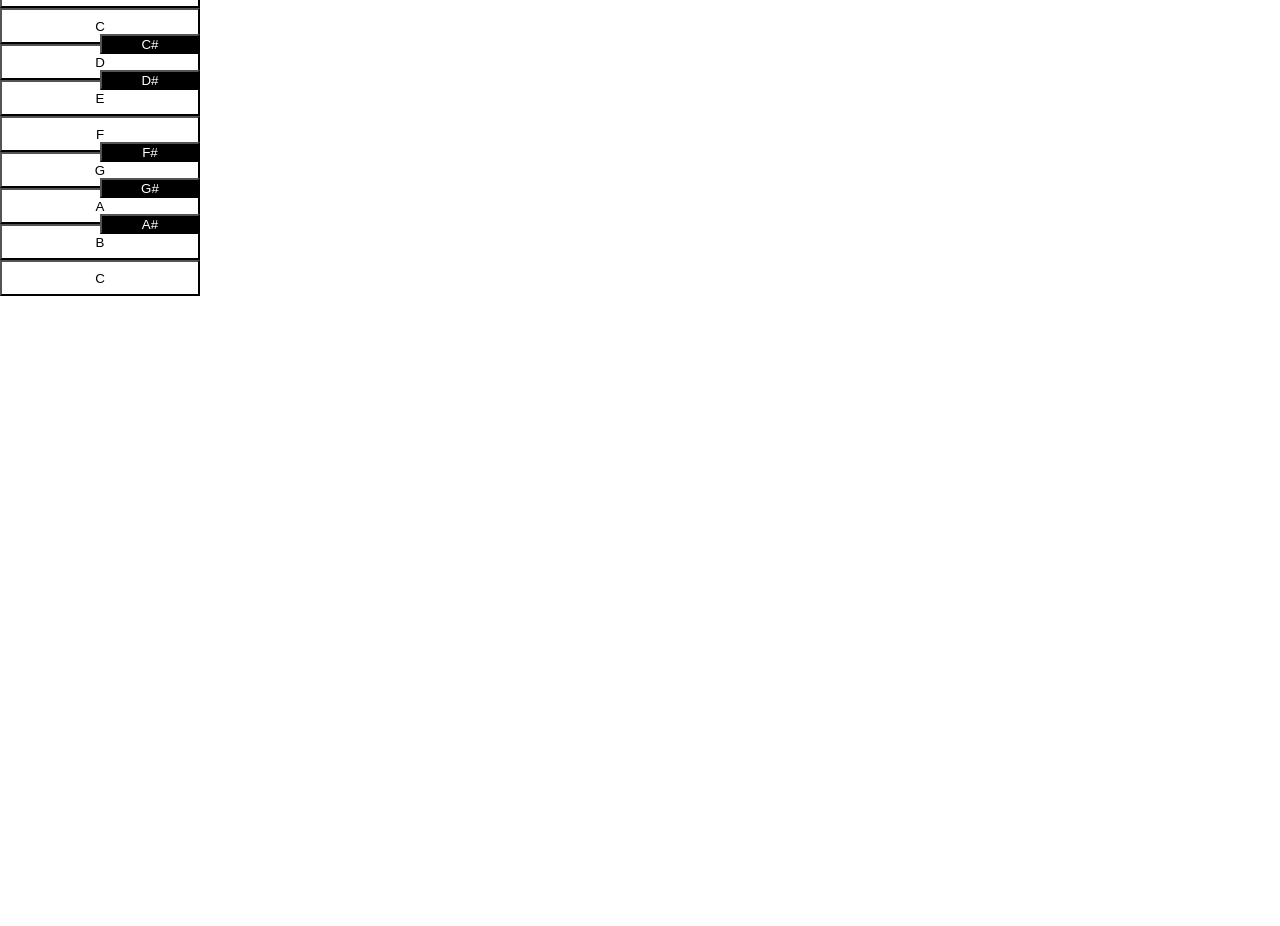
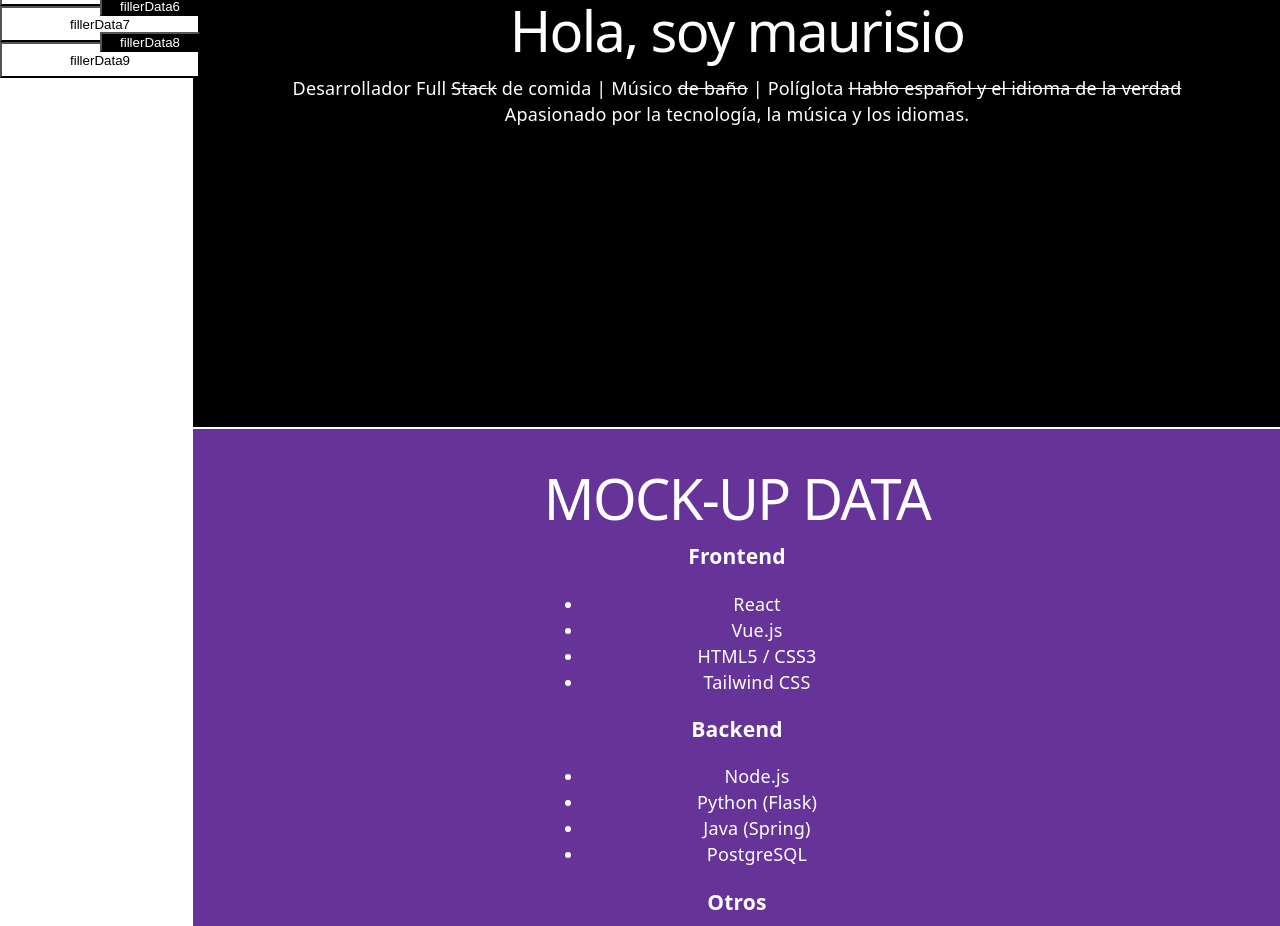
Before and after one commit to Zaroc2/myRenderPage, a React (Vite) app: page / in a window 1280 px wide. Shown: the part 374-1300 px from the top of the page. Before the commit the page ends 800 px from the top, so only its background shows below. Built offline with nearby package versions, Linux system fonts and the light colour scheme.

Commit message:
Primera version funcional a medias
Todavia sigue en estado de prueba, pero quiero ver si hay problemas al subir a render, faltan la mayoria de cosas pero es suficientemente funcional para probarlo en el servidor actualmente

```diff
--- a/src/App.css
+++ b/src/App.css
@@ -0,0 +1,7 @@
+aside{
+
+  margin: auto 0;
+  position: fixed;
+  top: 25%
+
+}
--- a/src/App.jsx
+++ b/src/App.jsx
@@ -3,16 +3,22 @@ import reactLogo from './assets/react.svg'
 import viteLogo from './assets/vite.svg'
 import heroImg from './assets/hero.png'
 import './App.css'
-import Piano from './Piano.jsx';
+import Piano from './piano/Piano.jsx';
+import Sections from './sections/Sections.jsx'
+import Data from './sections/Data.jsx'
 
 function App() {
-  const [count, setCount] = useState(0)
 
-  const sections = [1,2,3,4,5,6,7,8,9,10,11,12,13,14,15,16,17,18,19,20,21,22,23,24,25]; // Aquí defines las secciones que quieres renderizar
+  //const sections = [1,2,3,4,5,6,7,8,9,10,11,12,13,14,15,16,17,18,19,20,21,22,23,24,25]; // Aquí defines las secciones que quieres renderizar
+
+  let data = Data();
+
+  console.log(data);
 
   return (
     <>
-      <Piano sections={sections} />
+      <aside><Piano sections={data} /></aside>
+      <main><Sections/></main>
     </>
   )
 }
--- a/src/index.css
+++ b/src/index.css
@@ -1,6 +1,6 @@
 :root {
-  --text: #6b6375;
-  --text-h: #08060d;
+  --text: #ffffff;
+  --text-h: #ffffff;
   --bg: #fff;
   --border: #e5e4e7;
   --code-bg: #f4f3ec;
@@ -50,17 +50,20 @@
   }
 }
 
+html{
+  scroll-behavior: smooth;
+}
+
 body {
   margin: 0;
+  scroll-behavior: smooth;
 }
 
 #root {
-  width: 1126px;
-  max-width: 100%;
   text-align: center;
   min-height: 100svh;
   display: flex;
-  flex-direction: column;
+  flex-direction: row;
   box-sizing: border-box;
 }
 
--- a/src/Piano.jsx
+++ b/src/piano/Piano.jsx
@@ -1,7 +1,4 @@
 import { useState } from 'react'
-import reactLogo from './assets/react.svg'
-import viteLogo from './assets/vite.svg'
-import heroImg from './assets/hero.png'
 import PianoKey from './PianoKey'; // o la ruta donde esté
 import './Piano.css'
 
@@ -24,7 +21,11 @@ function Piano({sections}) {
     let octave = 0;
 
     let whiteNotes = 0;
-    for(let i = 0; i < sections.length; i++) {
+
+    let totalSections = Object.keys(sections).length;
+    let sectionName = Object.keys(sections);
+
+    for(let i = 0; i < totalSections; i++) {
 
         //Asignamos el color y la posicion de cada tecla
 
@@ -39,7 +40,6 @@ function Piano({sections}) {
             width = `${BLACK_KEY_WIDTH}px`;
             position = 'absolute';
             top = `${ whiteNotes * (WHITE_KEY_HEIGHT + KEY_GAP) - (BLACK_KEY_HEIGHT/2 + KEY_GAP*whiteNotes)}px`;
-            console.log(i,top,  whiteNotes * (WHITE_KEY_HEIGHT + KEY_GAP) - (BLACK_KEY_HEIGHT/2 + KEY_GAP*whiteNotes));
             left = `${BLACK_KEY_LEFT}px`; // Ajusta este valor según tus necesidades
         }else{
             whiteNotes++;
@@ -70,6 +70,7 @@ function Piano({sections}) {
                         top={top}
                         left={left}
                         isActive={isActive}
+                        href={sectionName[index%totalSections]}
                         onClick={() => {}}
                     />
 
--- a/src/PianoKey.jsx
+++ b/src/piano/PianoKey.jsx
@@ -2,7 +2,7 @@ import React from 'react';
 import { motion } from 'framer-motion';
 import styles from './PianoKey.module.css';
 
-const PianoKey = ({ label, color, width, position, top, left, isActive, onClick }) => {
+const PianoKey = ({ label, color, width, position, top, left, isActive, href, onClick }) => {
 
   const WHITE_KEY_HEIGHT = 36;
   const BLACK_KEY_HEIGHT = 20;
@@ -12,7 +12,8 @@ const PianoKey = ({ label, color, width, position, top, left, isActive, onClick
   const height = color === 'white' ? `${WHITE_KEY_HEIGHT}px` : `${BLACK_KEY_HEIGHT}px`; // Ajusta la altura según el color de la tecla
 
   return (
-    <motion.button
+    <a href={`#${href}`}>
+      <motion.button
       className={`${styles.key} ${isActive ? styles.active : ''}`}
       style={{ backgroundColor: color,
                color: borderColor,
@@ -25,8 +26,9 @@ const PianoKey = ({ label, color, width, position, top, left, isActive, onClick
       onClick={onClick}
       whileHover={{ borderColor: borderColor }}
     >
-      <span className={styles.label}>{label}</span>
+      <span className={styles.label}>{href}</span>
     </motion.button>
+    </a>
   );
 };
 
--- /dev/null
+++ b/src/sections/Data.jsx
@@ -0,0 +1,134 @@
+import { useState } from 'react'
+import './sections.css';
+
+function Data(){
+
+    const data = {
+
+        home: Home,
+        programming: Programming,
+        music: Music,
+        fillerData1: FillerData1,
+        fillerData2: FillerData2,
+        fillerData3: FillerData1,
+        fillerData4: FillerData2,
+        fillerData5: FillerData1,
+        fillerData6: FillerData2,
+        fillerData7: FillerData1,
+        fillerData8: FillerData2,
+        fillerData9: FillerData1
+
+    }
+
+    return data;
+
+}
+
+const Home = () => {
+
+    return (
+        <div className='data' id='Home'>
+            <h1>MOCK-UP DATA</h1>
+            <h1>Hola, soy maurisio</h1>
+            <p>Desarrollador Full <s>Stack</s> de comida | Músico <s>de baño</s> | Políglota <s>Hablo español y el idioma de la verdad</s></p>
+            <p>
+            Apasionado por la tecnología, la música y los idiomas.
+            </p>
+        </div>
+    )
+}
+
+const Programming = () => {
+
+    return (
+
+        <div className='data' id='Programming'>
+            <h1>MOCK-UP DATA</h1>
+            <h3>Frontend</h3>
+            <ul>
+                <li>React</li>
+                <li>Vue.js</li>
+                <li>HTML5 / CSS3</li>
+                <li>Tailwind CSS</li>
+            </ul>
+            <h3>Backend</h3>
+            <ul>
+                <li>Node.js</li>
+                <li>Python (Flask)</li>
+                <li>Java (Spring)</li>
+                <li>PostgreSQL</li>
+            </ul>
+            <h3>Otros</h3>
+            <ul>
+                <li>Git / GitHub</li>
+                <li>Docker</li>
+                <li>CI/CD</li>
+                <li>OpenGL</li>
+            </ul>
+            <h3>Proyectos destacados</h3>
+            <ul>
+            <li>🎹 Portafolio interactivo con piano</li>
+            <li>📦 Motor gráfico 2D en C++</li>
+            <li>✅ Task Manager con React</li>
+            </ul>
+        </div>
+
+    )
+}
+
+const Music = () => {
+
+    return (
+
+        <div className='data' id='Music'>
+            <h1>MOCK-UP DATA</h1>
+            <h2>🎵 Mi experiencia musical <s>se tocar un acorde disminuido en guitarra</s></h2>
+              <span>🎹</span>
+               <p>Piano</p>
+           <span>🎸</span>
+           <p>Guitarra</p>
+           <span>🥁</span>
+           <p>Batería <s>(ojala, es un sueño)</s></p>
+         <h3>Géneros favoritos</h3>
+           <ul>
+            <li>Rock</li>
+            <li>Jazz</li>
+            <li>Clásica</li>
+            <li>Electrónica</li>
+            <li>Folk</li>
+           </ul>
+         <h3>Bandas favoritas</h3>
+         <ul>
+           <li>Pink Floyd</li>
+           <li>Radiohead</li>
+           <li>Los Beatles</li>
+           <li>Nina Simone</li>
+         </ul>
+        </div>
+    )
+
+}
+
+const FillerData1 = () => {
+
+    return (
+        <div className='data' id='FillerData'>
+            <h1>MOCK-UP DATA</h1>
+            <h1>Sección de relleno</h1>
+            <p>Necesito mas info pero antes quiero que todo funcione bien</p>
+        </div>
+    )
+}
+
+const FillerData2 = () => {
+
+    return (
+        <div className='data' id='FillerData'>
+            <h1>MOCK-UP DATA</h1>
+            <h1>Sección de relleno</h1>
+            <p>Eventualmente buscare llenarlo de cositas para que haya 12 y se vea un teclado completo y bonito</p>
+        </div>
+    )
+}
+
+export default Data
--- /dev/null
+++ b/src/sections/Sections.jsx
@@ -0,0 +1,32 @@
+import { useState } from 'react'
+import './sections.css';
+import Data from './Data.jsx'
+
+function Sections() {
+
+    let sections = Data();
+
+
+  return (
+
+    Object.keys(sections).map((section,index) => {
+
+        let Componente = sections[section];
+        console.log(section);
+
+        return(
+
+            <section id={section}>
+
+                <Componente key={index} />
+
+            </section>
+
+        )
+
+    })
+
+  )
+}
+
+export default Sections
--- /dev/null
+++ b/src/sections/sections.css
@@ -0,0 +1,36 @@
+#data{
+
+    margin: auto;
+
+}
+
+section{
+    width: 100%;
+    height: 100svh;
+    display: flex;
+    justify-content: center;
+    align-items: center;
+}
+
+main{
+    /*background-color: aquamarine;*/
+    padding-left: 15%;
+    width: 100vw;
+}
+
+#home{
+    background-color: black;
+}
+
+#programming{
+    background-color: rebeccapurple;
+}
+
+#music{
+    background-color: blue;
+}
+
+section{
+    background-color: rgb(28, 21, 34);
+    border: 1px solid rgb(255, 255, 255); /*Esto es temporal, luego el cambio sera gradual*/
+}
```
Also changed, not shown: src/piano/Piano.css (renamed from src/Piano.css), src/piano/PianoKey.module.css (added).
